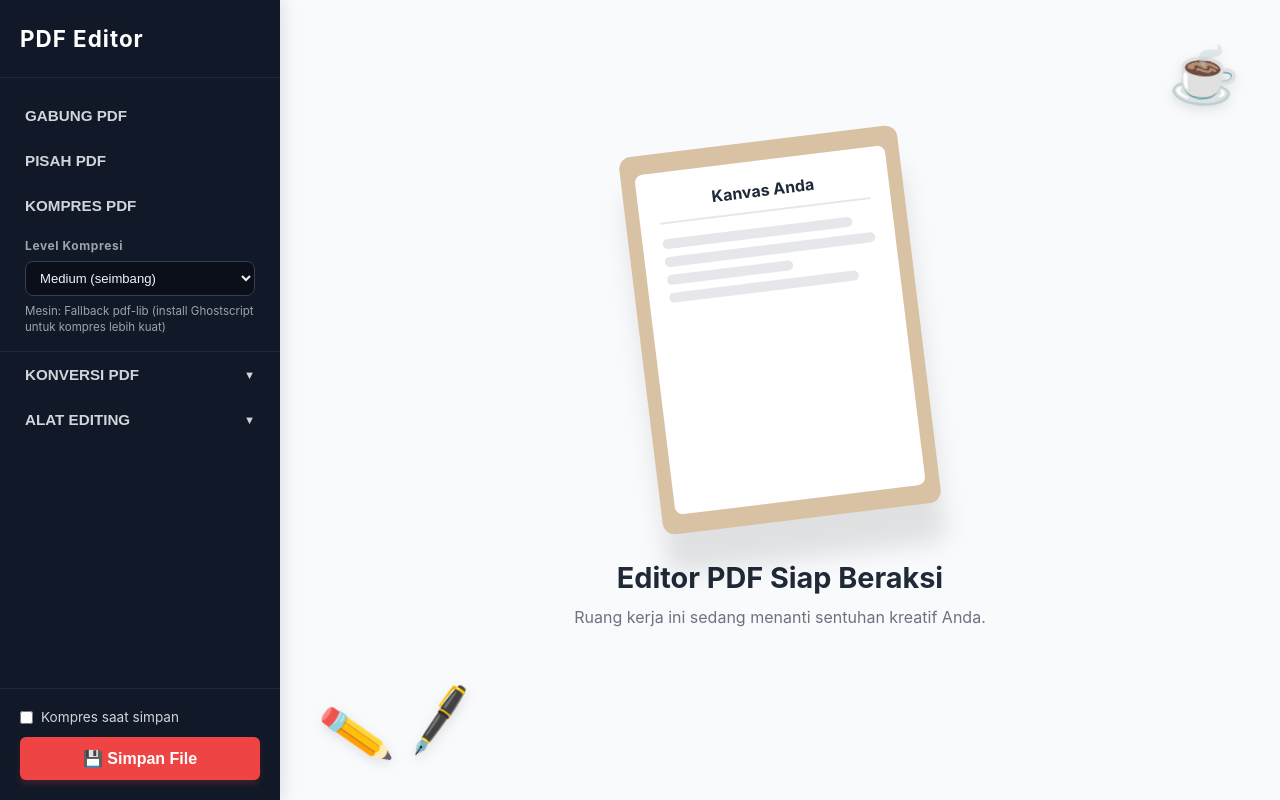
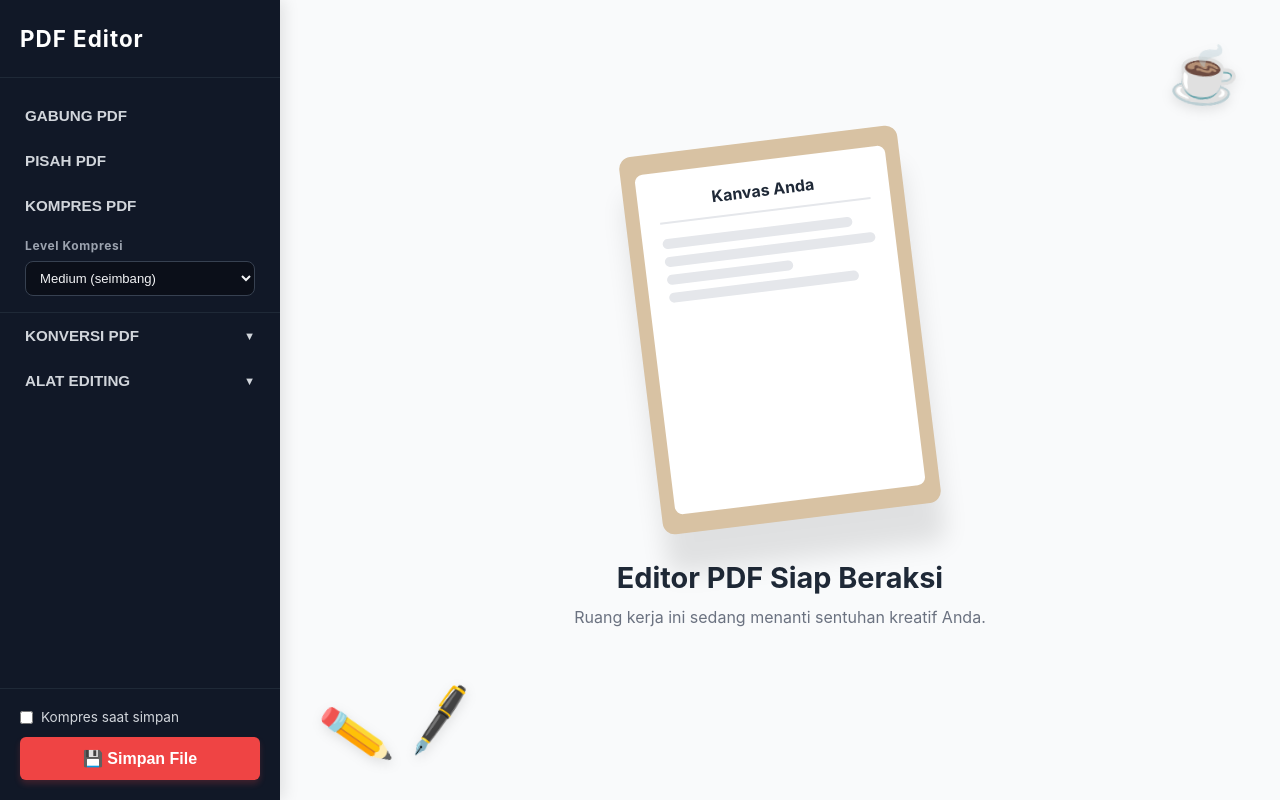
Before and after one commit to IkhsanMoekhtar/pdf_editor, a React (Vite) app: page / in a window 1280 px wide. Built offline with nearby package versions, Linux system fonts and the light colour scheme; no server answers.

Commit message:
remove: hide Ghostscript engine status text from sidebar

```diff
--- a/src/components/layout/Sidebar.jsx
+++ b/src/components/layout/Sidebar.jsx
@@ -63,11 +63,6 @@ export default function Sidebar({ activeTool, setActiveTool, onSave, onCompress,
             <option value="medium">Medium (seimbang)</option>
             <option value="high">High (ukuran kecil)</option>
           </select>
-          <p className="compress-engine-info">
-            {backendStatus?.ghostscriptAvailable
-              ? `Mesin: Ghostscript (${backendStatus.ghostscriptCommand || 'aktif'})`
-              : 'Mesin: Fallback pdf-lib (install Ghostscript untuk kompres lebih kuat)'}
-          </p>
           {lastCompression && (
             <div className="compress-result-box">
               <p>{`Terakhir: ${formatBytes(lastCompression.originalSize)} -> ${formatBytes(lastCompression.compressedSize)}`}</p>
```
